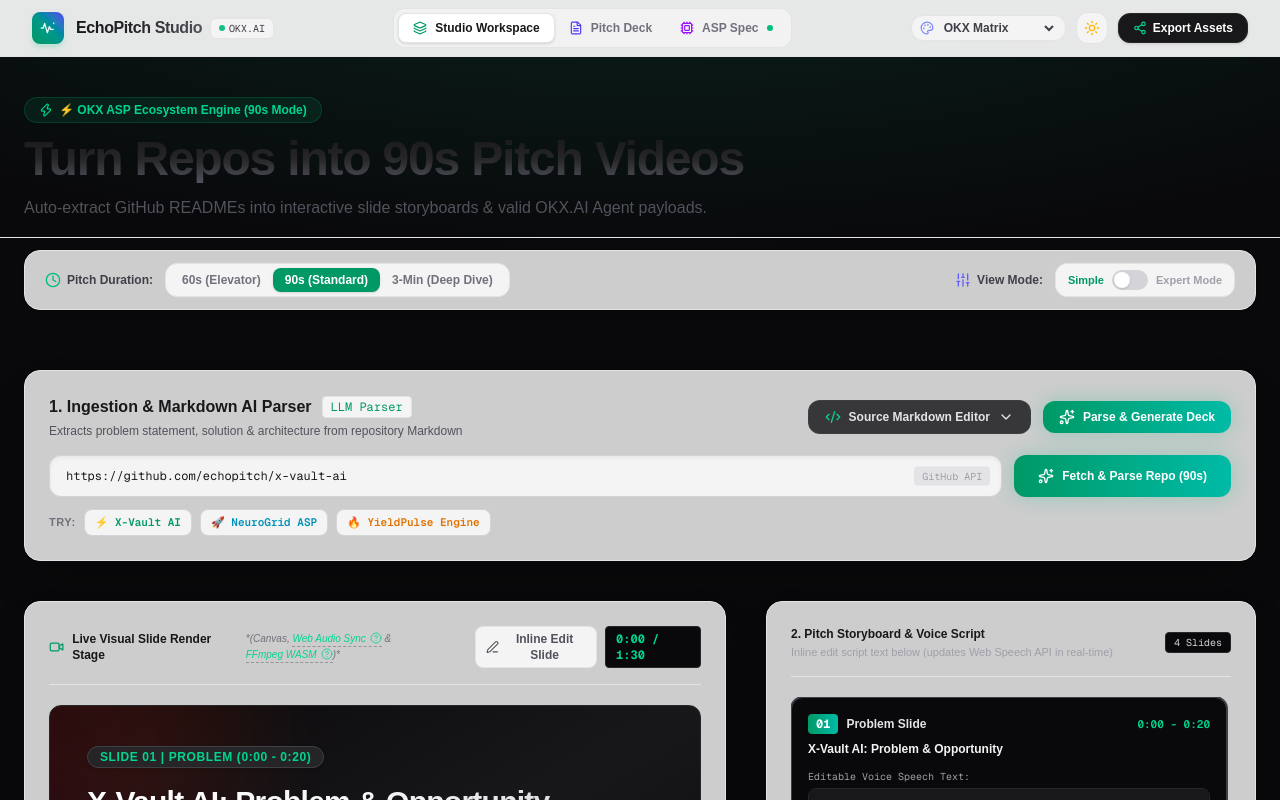
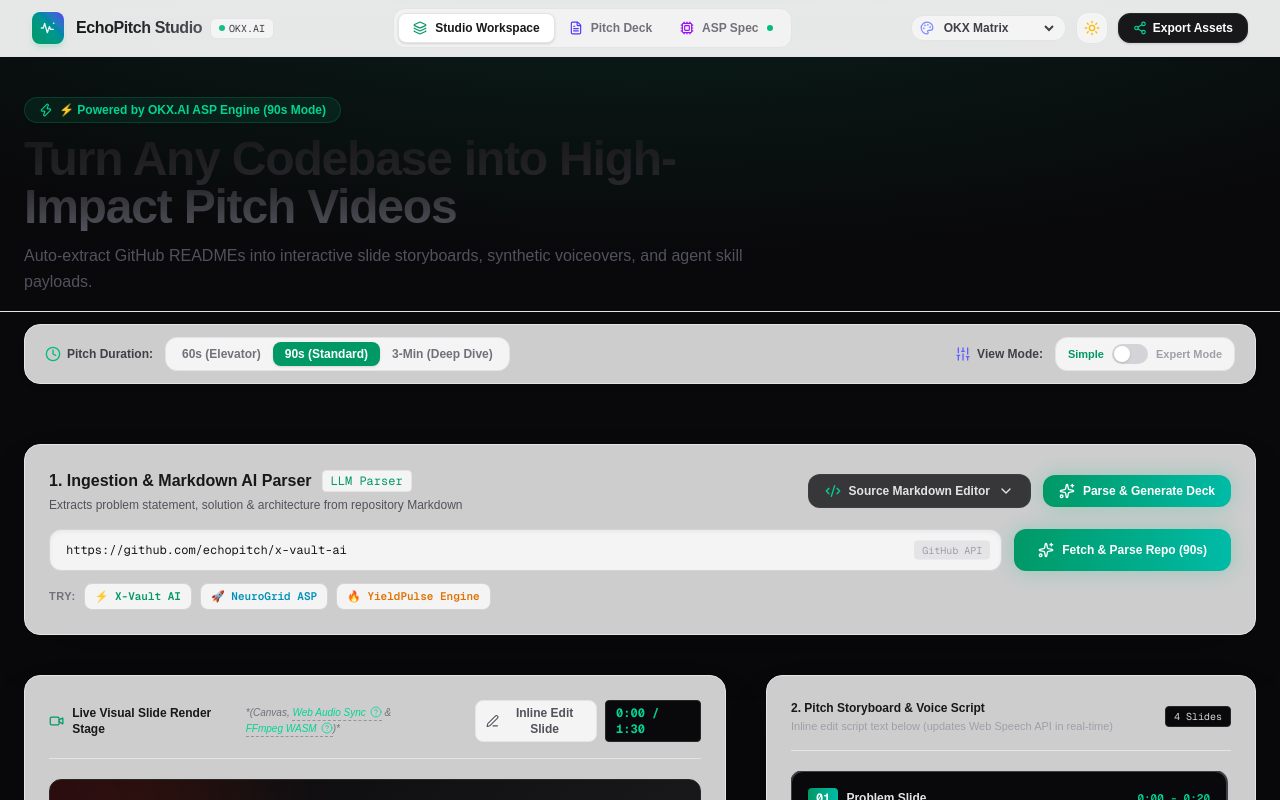
Before and after one commit to YakiUdoph/echopitch-studio, a Next.js app in the folder echopitch-studio/: page / in a window 1280 px wide. Shown: the top 800 px of the page. Built offline with nearby package versions, Linux system fonts and the light colour scheme.

Commit message:
Refactor EchoPitch Studio: clean product-first UI, dynamic pitch engine, URL parsing, inline editing & webm export

```diff
--- a/echopitch-studio/app/page.tsx
+++ b/echopitch-studio/app/page.tsx
@@ -294,13 +294,13 @@
         >
           <span className={`inline-flex items-center gap-1.5 rounded-full ${themeObj.accentBg} px-3.5 py-1 text-xs font-semibold ${themeObj.accentText} ${themeObj.accentBorder} border backdrop-blur-md shadow-sm`}>
             <Zap className="h-3.5 w-3.5" />
-            ⚡ OKX ASP Ecosystem Engine ({pitchDuration}s Mode)
+            ⚡ Powered by OKX.AI ASP Engine ({pitchDuration}s Mode)
           </span>
           <h1 className="text-3xl sm:text-5xl font-black tracking-tight bg-gradient-to-b from-zinc-900 via-zinc-800 to-zinc-600 dark:from-white dark:via-zinc-200 dark:to-zinc-500 bg-clip-text text-transparent">
-            Turn Repos into {pitchDuration}s Pitch Videos
+            Turn Any Codebase into High-Impact Pitch Videos
           </h1>
           <p className="text-sm sm:text-base text-zinc-600 dark:text-zinc-400 font-medium leading-relaxed">
-            Auto-extract GitHub READMEs into interactive slide storyboards & valid OKX.AI Agent payloads.
+            Auto-extract GitHub READMEs into interactive slide storyboards, synthetic voiceovers, and agent skill payloads.
           </p>
         </motion.div>
       </section>
```
